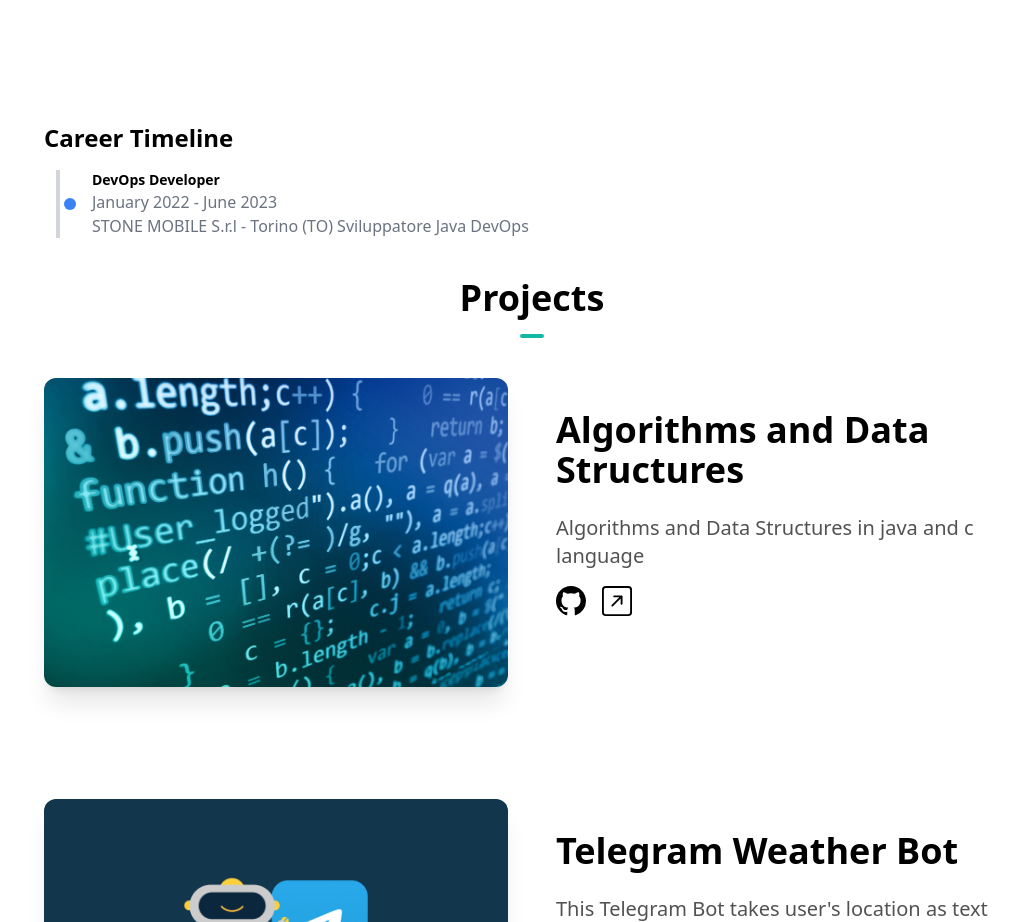
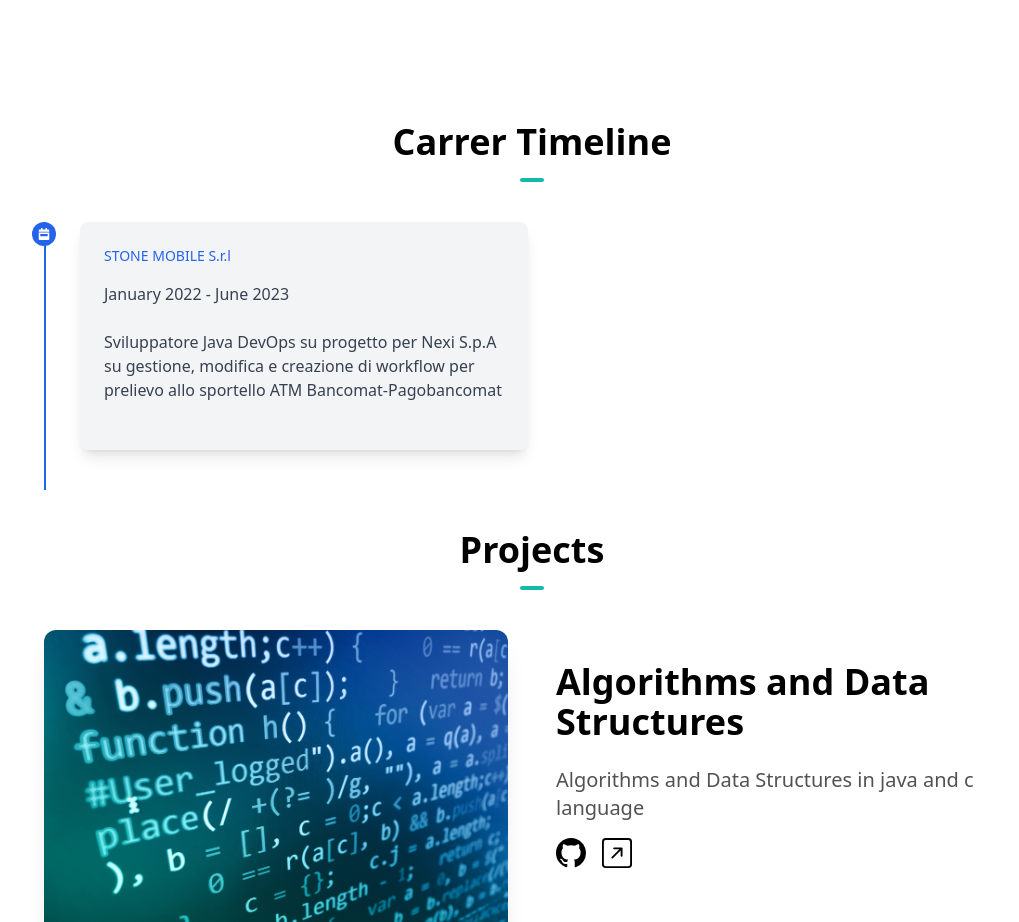
Before and after one commit to mplace97/Portfolio, a Next.js app: page / in a window 1280 px wide. Shown: the part 1740-2662 px from the top of the page, without its empty margins (108-1127 px from the left). Built offline with nearby package versions, Linux system fonts and the light colour scheme.

Commit message:
Update CareerTimeline.tsx

```diff
--- a/components/CareerTimeline.tsx
+++ b/components/CareerTimeline.tsx
@@ -1,36 +1,70 @@
 import React from 'react';
+
+
+interface TimelineItemProps {
+  title: string;
+  description: string;
+  date: string;
+}
+
+function TimelineItem({ title, description, date }: TimelineItemProps) {
+
+
+  return (
+    <li className="border-l-2 border-blue-600">
+      <div className="md:flex flex-start">
+        <div className="bg-blue-600 w-6 h-6 flex items-center justify-center rounded-full -ml-3.5">
+          <svg aria-hidden="true" focusable="false" data-prefix="fas" className="text-white w-3 h-3" xmlns="http://www.w3.org/2000/svg" viewBox="0 0 448 512">
+            <path fill="currentColor" d="M0 464c0 26.5 21.5 48 48 48h352c26.5 0 48-21.5 48-48V192H0v272zm64-192c0-8.8 7.2-16 16-16h288c8.8 0 16 7.2 16 16v64c0 8.8-7.2-16-16 16H80c-8.8 0-16-7.2-16-16v-64zM400 64h-48V16c0-8.8-7.2-16-16-16h-32c-8.8 0-16 7.2-16 16v48H160V16c0-8.8-7.2-16-16-16h-32c-8.8 0-16 7.2-16 16v48H48C21.5 64 0 85.5 0 112v48h448v-48c0-26.5-21.5-48-48-48z"></path>
+          </svg>
+        </div>
+        <div className="block p-6 rounded-lg shadow-lg bg-gray-100 max-w-md ml-6 mb-10">
+          <div className="flex justify-between mb-4">
+            <a href="https://www.stonemob.com/" className="font-medium text-blue-600 hover:text-blue-700 focus:text-blue-800 duration-300 transition ease-in-out text-sm">{title}</a>
+          </div>
+          <p className="text-gray-700 mb-6">{date}</p>
+          <p className="text-gray-700 mb-6">{description}</p>
+          { /*<button type="button" className="inline-block px-4 py-1.5 bg-blue-600 text-white font-medium text-xs leading-tight uppercase rounded shadow-md hover:bg-blue-700 hover:shadow-lg focus:bg-blue-700 focus:shadow-lg focus:outline-none focus:ring-0 active:bg-blue-800 active:shadow-lg transition duration-150 ease-in-out" data-mdb-ripple="true">Preview</button>
+            <button type="button" className="inline-block px-3.5 py-1 border-2 border-blue-600 text-blue-600 font-medium text-xs leading-tight uppercase rounded hover:bg-black hover:bg-opacity-5 focus:outline-none focus:ring-0 transition duration-150 ease-in-out" data-mdb-ripple="true">See demo</button>
+          */}
+        </div>
+      </div>
+    </li>
+  );
+}
 
 function CareerTimeline() {
   const timelineData = [
-      { date: "January 2022 - June 2023", position: "DevOps Developer",place:"STONE MOBILE S.r.l - Torino (TO) Sviluppatore Java DevOps " },
+    {
+      title: 'STONE MOBILE S.r.l',
+      description: 'Sviluppatore Java DevOps su progetto per Nexi S.p.A su gestione, modifica e creazione di workflow per prelievo allo sportello ATM Bancomat-Pagobancomat',
+      date: 'January 2022 - June 2023',
+    },
+
 
     // Aggiungi altre voci del tuo percorso di carriera qui
-
   ];
 
   return (
     <section id="career">
-        <div className="mt-8">
-          <h2 className="text-2xl font-semibold mb-4">Career Timeline</h2>
-          <div className="relative">
-            <div className="absolute h-full w-1 bg-gray-300 left-3"></div>
-
-            <div className="space-y-4 pl-5">
+      <h1 className="my-10 text-center font-bold text-4xl">
+         Carrer Timeline
+        <hr className="w-6 h-1 mx-auto my-4 bg-teal-500 border-0 rounded"></hr>
+      </h1>
+    <ol>
       {timelineData.map((item, index) => (
-                <div key={index} className="flex items-center">
-                  <div className="w-3 h-3 bg-blue-500 rounded-full"></div>
-                  <div className="ml-4">
-                    <p className="text-sm font-semibold">{item.position}</p>
-                    <p className="text-gray-500">{item.date}</p>
-                    <p className="text-gray-500">{item.place}</p>
-                  </div>
-                </div>
+        <TimelineItem
+          key={index}
+          title={item.title}
+          date={item.date}
+          description={item.description}
+        />
       ))}
-            </div>
-          </div>
-        </div>
+    </ol>
     </section>
   );
 }
 
+
+
 export default CareerTimeline;
```
Lines whose indentation alone changed are shown as unchanged.
